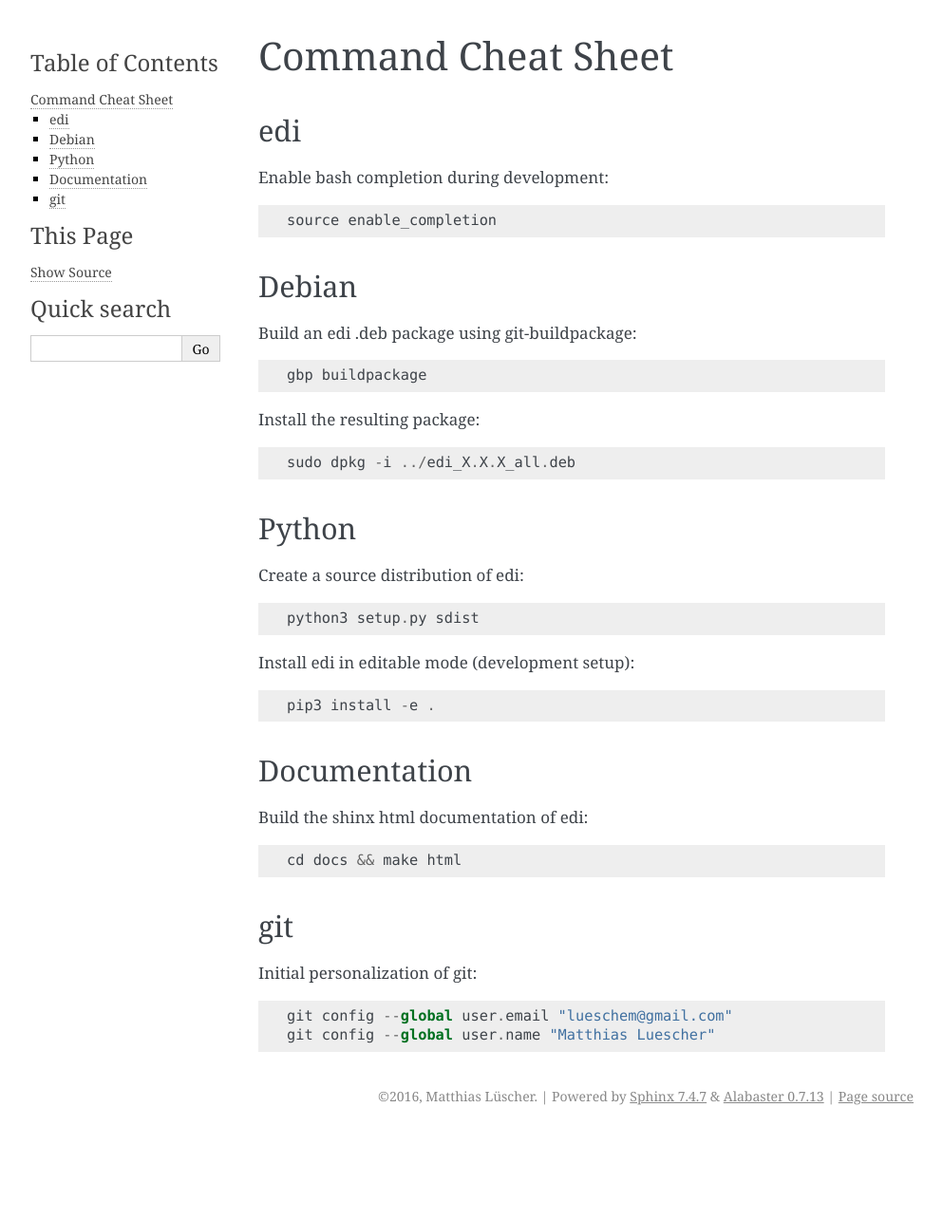
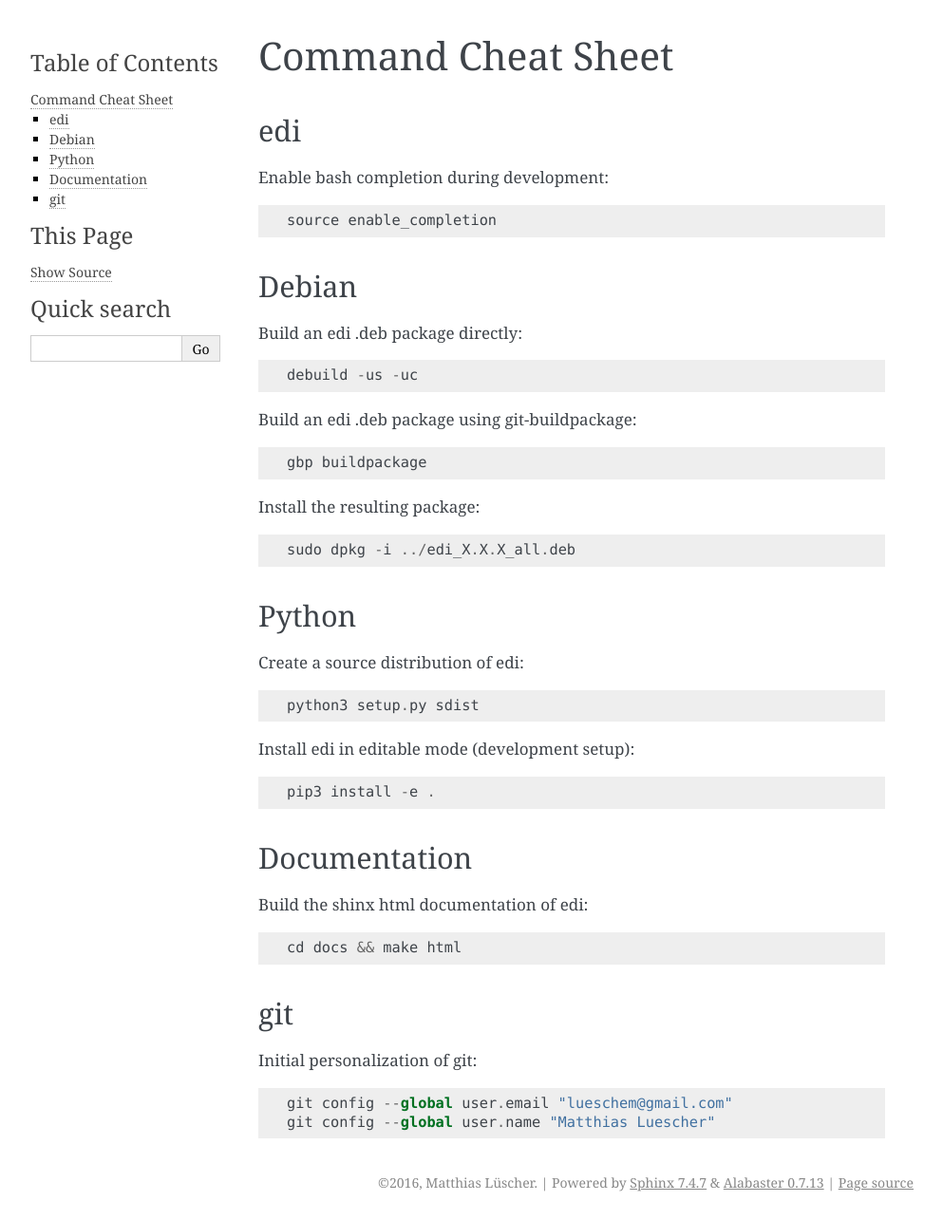
Before and after one commit to lueschem/edi, a Sphinx documentation site: the page built from docs/command_cheat_sheet.rst, in a window 1280 px wide. Shown: the whole page at 95% size, without its empty margins (148-1141 px from the left). Built offline with Sphinx 7.4.7, drawn with Linux system fonts in a browser that asks for light colours; the version number could not be read and is left out; before the commit the page ends 1194 px from its top, so only the background shows below that.

Commit message:
Update command cheat sheet.

```diff
--- a/docs/command_cheat_sheet.rst
+++ b/docs/command_cheat_sheet.rst
@@ -12,6 +12,12 @@ Enable bash completion during development:
 
 Debian
 ++++++
+
+Build an edi .deb package directly:
+
+::
+
+  debuild -us -uc
 
 Build an edi .deb package using git-buildpackage:
 
```
